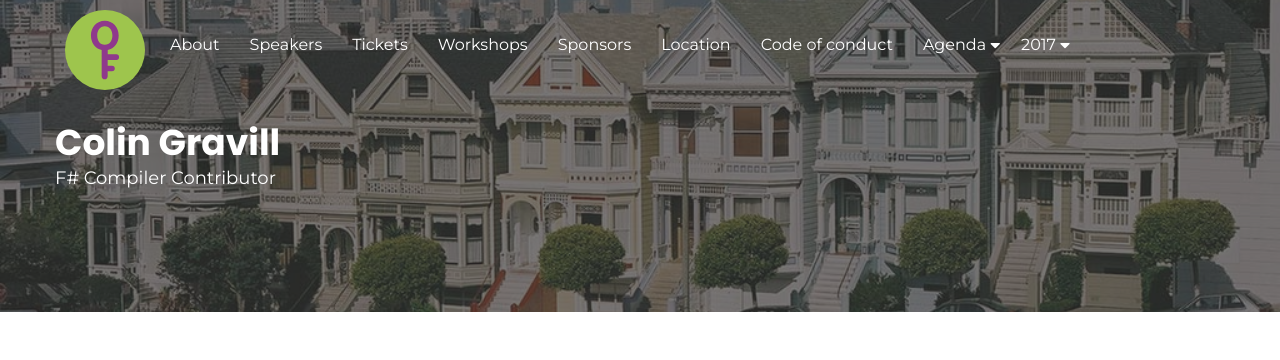
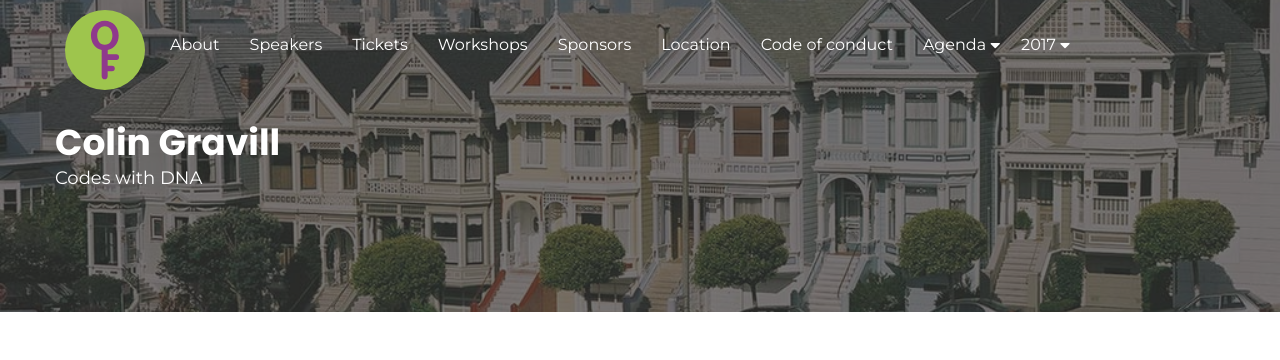
Before and after one commit to open-fsharp/open-fsharp.github.io, a Jekyll site: the page built from speakers/colin-gravill.md, in a window 1280 px wide and 900 px high. Shown: the top 360 px of the window. Built offline with Jekyll 4.4.1, drawn with Linux system fonts in a browser that asks for light colours; nearby versions of some CDN libraries; comment, search, counter and statistics services are not loaded.

Commit message:
update tag line

```diff
--- a/speakers/colin-gravill.md
+++ b/speakers/colin-gravill.md
@@ -1,7 +1,7 @@
 ---
 layout: speaker
 title: Colin Gravill
-category: F# Compiler Contributor
+category: Codes with DNA
 ---
 
 <div class="row">
```
